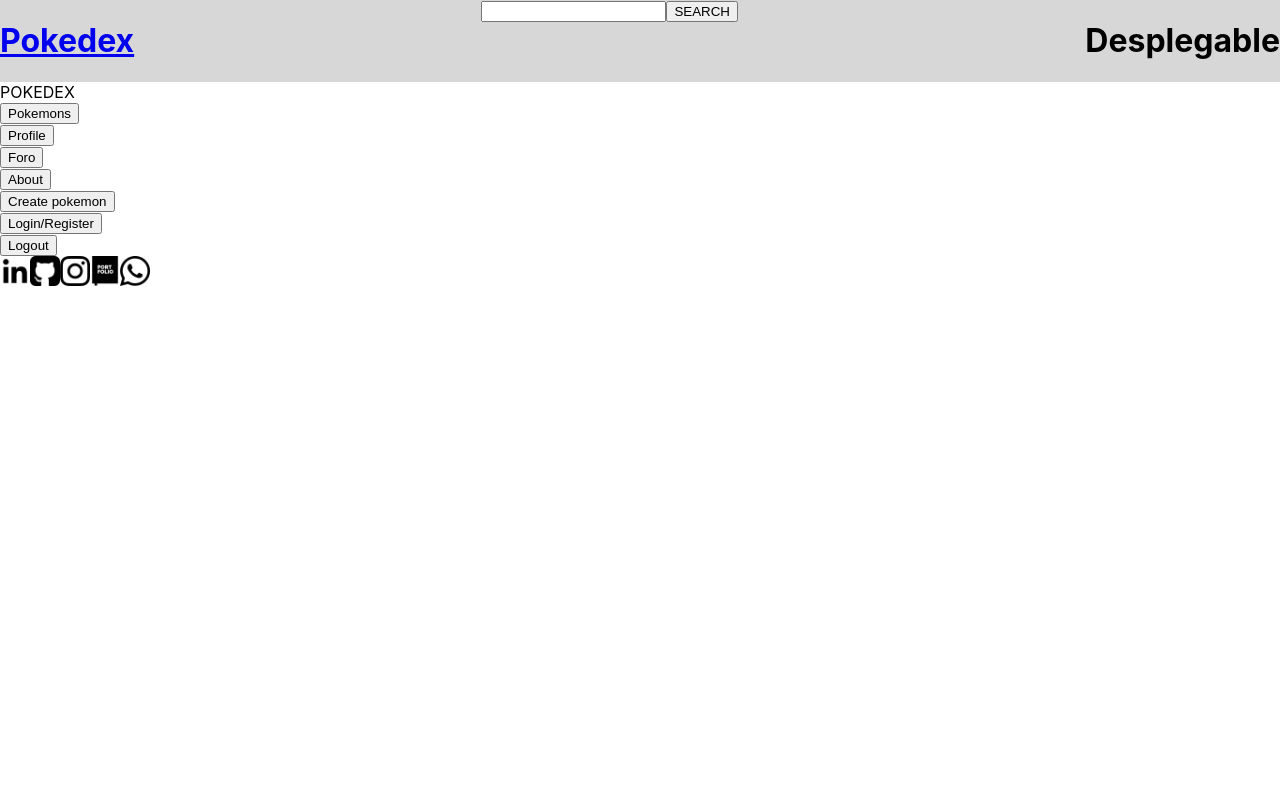
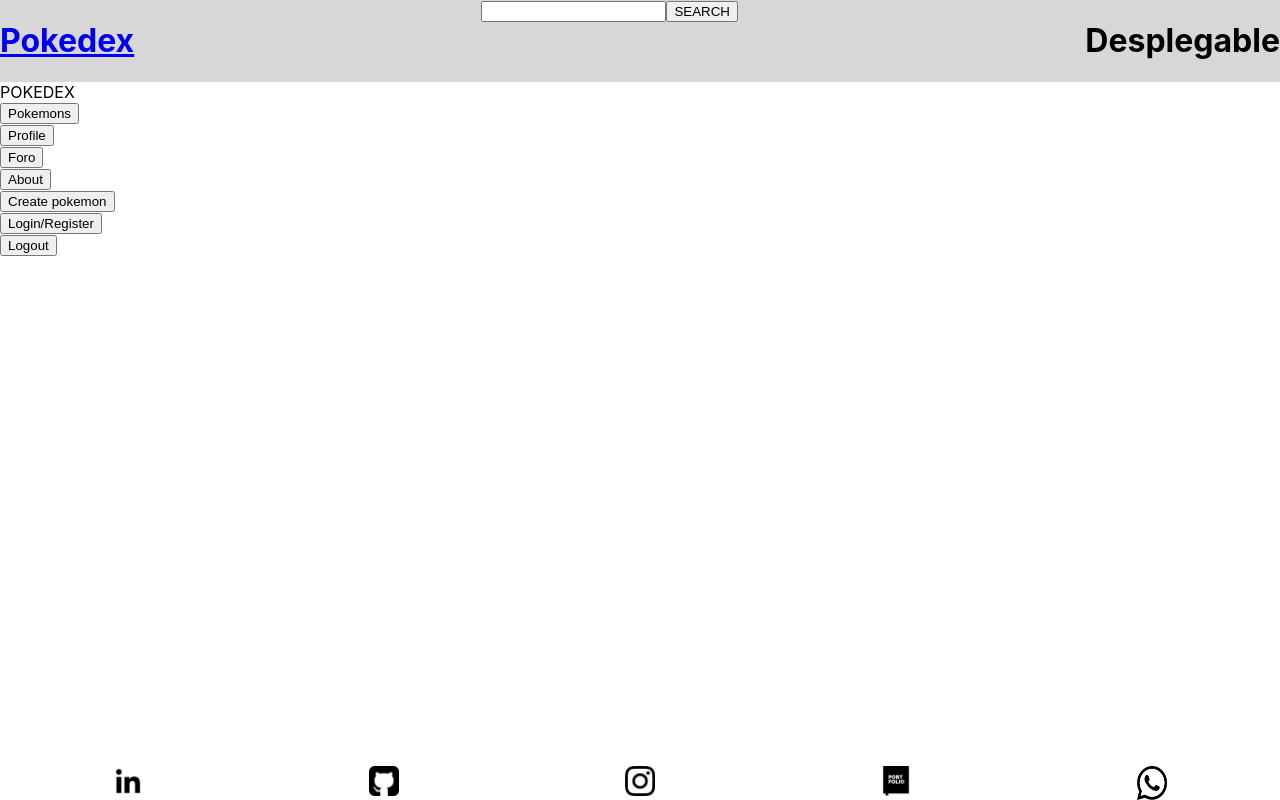
Before and after one commit to SantiRosso/PI-Pokemon, a React (Create React App) app in the folder client/: page /home in a window 1280 px wide. Built offline with nearby package versions, Linux system fonts and the light colour scheme.

Commit message:
Footer styles

```diff
--- a/client/src/components/Footer/Footer.jsx
+++ b/client/src/components/Footer/Footer.jsx
@@ -1,12 +1,15 @@
+//images
 import linkedin from "./linkedin.png"
 import github from "./github.png"
 import instagram from "./instagram.png"
 import portfolio from "./portfolio.png"
 import whatsapp from "./whatsapp.png"
+//styles
+import s from "./Footer.module.css"
 
 const Footer = () => {
     return(
-        <div>
+        <div className={s.footer}>
             <a href="https://www.linkedin.com/in/santiago-rosso-421484227/" title="linkedin"><img src={linkedin} width="30rm" alt="linkedin" /></a>
             <a href="https://github.com/SantiRosso" title="github"><img src={github} width="30rm" alt="linkedin" /></a>
             <a href="https://www.instagram.com/santi.rosso/" title="instagram"><img src={instagram} width="30rm" alt="linkedin" /></a>
--- a/client/src/components/Footer/Footer.module.css
+++ b/client/src/components/Footer/Footer.module.css
@@ -0,0 +1,7 @@
+.footer{
+    position: absolute;
+    bottom: 0;
+    width: 100%;
+    display: flex;
+    justify-content: space-around;
+}
--- a/client/src/components/Home/Home.jsx
+++ b/client/src/components/Home/Home.jsx
@@ -3,11 +3,13 @@
 import NavBar from "../NavBar/NavBar";
 import Footer from "../Footer/Footer";
 import CreatePokemonModal from "../Modals/CreatePokemonModal"
+//styles
+import s from "./Home.module.css"
 
 const Home = () => {
     const navigate = useNavigate()
     return(
-        <div>
+        <div className={s.home}>
             <NavBar/>
             {/* NAME OF PAGE */}
             <div>
--- a/client/src/components/Home/Home.module.css
+++ b/client/src/components/Home/Home.module.css
@@ -0,0 +1,5 @@
+.home{
+    height: 100vh;
+    width: 100vw;
+    position: relative;
+}
```
